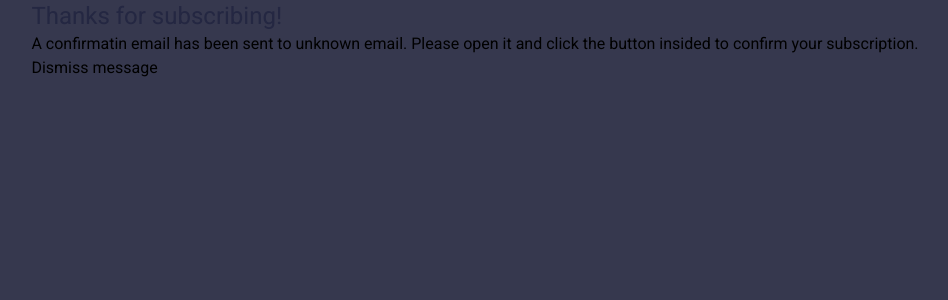
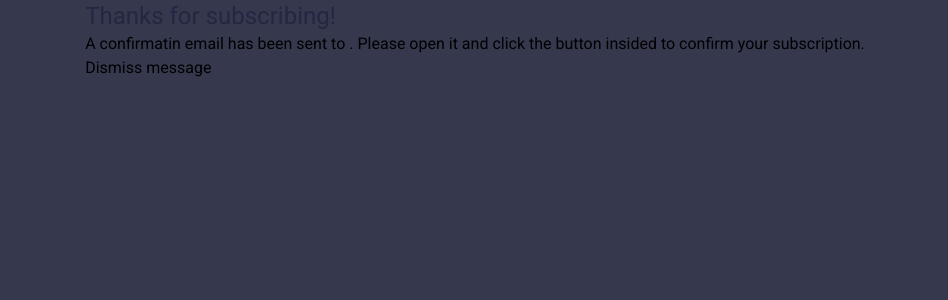
Before and after one commit to shalri/fm-newsletter-sign-up, a Next.js app: page /subscription-success in a window 1280 px wide. Shown: the top 300 px of the page, without its empty margins (165-1113 px from the left). Built offline with nearby package versions, Linux system fonts and the light colour scheme.

Commit message:
Fixing prerendering

```diff
--- a/components/ThankYou.tsx
+++ b/components/ThankYou.tsx
@@ -4,10 +4,25 @@ import { useRouter, useSearchParams } from "next/navigation";
 import { useState, useEffect } from "react";
 
 export default function ThankYou() {
+  // const searchParams = useSearchParams();
+  // const emailParam = searchParams.get("email");
+  // const email = emailParam ? decodeURIComponent(emailParam) : "unknown email";
+  // const router = useRouter();
+  //
+  // const handleDismiss = () => {
+  //   router.push("/");
+  // };
   const searchParams = useSearchParams();
   const emailParam = searchParams.get("email");
-  const email = emailParam ? decodeURIComponent(emailParam) : "unknown email";
+  const [email, setEmail] = useState<string | null>(null);
   const router = useRouter();
+
+  useEffect(() => {
+    // Ensure this code only runs on the client side
+    if (emailParam) {
+      setEmail(decodeURIComponent(emailParam));
+    }
+  }, [emailParam]);
 
   const handleDismiss = () => {
     router.push("/");
```
